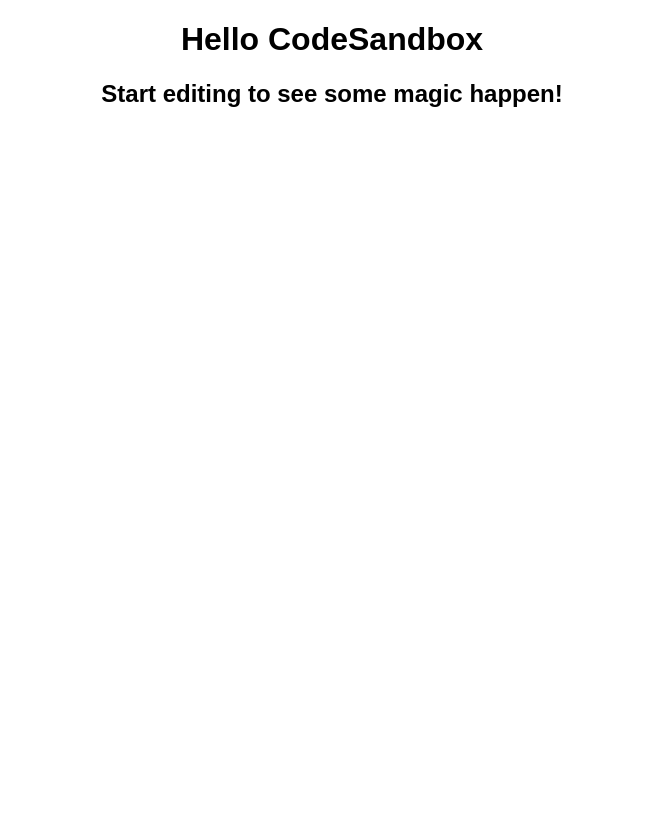
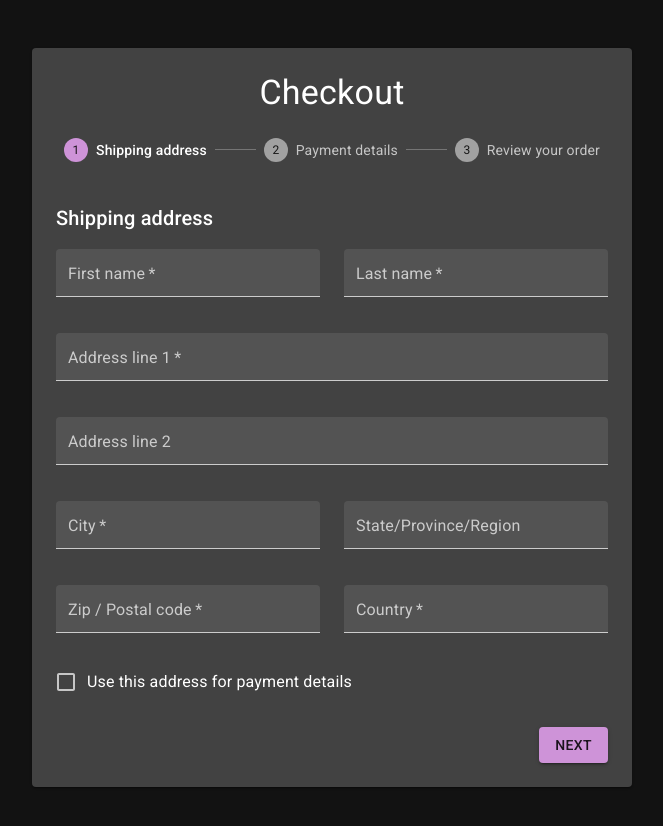
Before and after one commit to Reidond/material-form, a React app: page / in a window 1280 px wide. Shown: the whole page, without its empty margins (308-971 px from the left). Before the commit the page ends 800 px from the top, so only its background shows below. Built offline with nearby package versions, Linux system fonts and the light colour scheme.

Commit message:
Done with it

```diff
--- a/package.json
+++ b/package.json
@@ -6,6 +6,7 @@
   "main": "src/index.js",
   "dependencies": {
     "@material-ui/core": "4.5.0",
+    "@material-ui/icons": "4.4.3",
     "react": "16.8.6",
     "react-dom": "16.8.6",
     "react-scripts": "3.0.1"
--- a/public/index.html
+++ b/public/index.html
@@ -3,7 +3,10 @@
 
 <head>
 	<meta charset="utf-8">
-	<meta name="viewport" content="width=device-width, initial-scale=1, shrink-to-fit=no">
+	<meta
+  name="viewport"
+  content="minimum-scale=1, initial-scale=1, width=device-width, shrink-to-fit=no"
+/>
 	<meta name="theme-color" content="#000000">
 	<!--
       manifest.json provides metadata used when your web app is added to the
@@ -20,7 +23,9 @@
       work correctly both with client-side routing and a non-root public URL.
       Learn how to configure a non-root public URL by running `npm run build`.
     -->
-	<title>Material Form</title>
+  <link rel="stylesheet" href="https://fonts.googleapis.com/css?family=Roboto:300,400,500,700&display=swap" />
+	<link rel="stylesheet" href="https://fonts.googleapis.com/icon?family=Material+Icons" />
+  <title>Material Form</title>
 </head>
 
 <body>
--- /dev/null
+++ b/src/components/AddressForm.js
@@ -0,0 +1,119 @@
+import React from 'react';
+import Grid from '@material-ui/core/Grid';
+import Typography from '@material-ui/core/Typography';
+import TextField from '@material-ui/core/TextField';
+import FormControlLabel from '@material-ui/core/FormControlLabel';
+import Checkbox from '@material-ui/core/Checkbox';
+
+export default function AddressForm() {
+  return (
+    <React.Fragment>
+      <Typography variant="h6" gutterBottom>
+        Shipping address
+      </Typography>
+      <Grid container spacing={3}>
+        <Grid item xs={12} sm={6}>
+          <TextField
+            required
+            id="firstName"
+            name="firstName"
+            label="First name"
+            fullWidth
+            autoComplete="fname"
+            variant="filled"
+            margin="dense"
+          />
+        </Grid>
+        <Grid item xs={12} sm={6}>
+          <TextField
+            required
+            id="lastName"
+            name="lastName"
+            label="Last name"
+            fullWidth
+            autoComplete="lname"
+            variant="filled"
+            margin="dense"
+          />
+        </Grid>
+        <Grid item xs={12}>
+          <TextField
+            required
+            id="address1"
+            name="address1"
+            label="Address line 1"
+            fullWidth
+            autoComplete="billing address-line1"
+            variant="filled"
+            margin="dense"
+          />
+        </Grid>
+        <Grid item xs={12}>
+          <TextField
+            id="address2"
+            name="address2"
+            label="Address line 2"
+            fullWidth
+            autoComplete="billing address-line2"
+            variant="filled"
+            margin="dense"
+          />
+        </Grid>
+        <Grid item xs={12} sm={6}>
+          <TextField
+            required
+            id="city"
+            name="city"
+            label="City"
+            fullWidth
+            autoComplete="billing address-level2"
+            variant="filled"
+            margin="dense"
+          />
+        </Grid>
+        <Grid item xs={12} sm={6}>
+          <TextField
+            id="state"
+            name="state"
+            label="State/Province/Region"
+            fullWidth
+            variant="filled"
+            margin="dense"
+          />
+        </Grid>
+        <Grid item xs={12} sm={6}>
+          <TextField
+            required
+            id="zip"
+            name="zip"
+            label="Zip / Postal code"
+            fullWidth
+            autoComplete="billing postal-code"
+            variant="filled"
+            margin="dense"
+          />
+        </Grid>
+        <Grid item xs={12} sm={6}>
+          <TextField
+            required
+            id="country"
+            name="country"
+            label="Country"
+            fullWidth
+            autoComplete="billing country"
+            variant="filled"
+            margin="dense"
+          />
+        </Grid>
+        <Grid item xs={12}>
+          <FormControlLabel
+            control={
+              <Checkbox color="secondary" name="saveAddress" value="yes" />
+            }
+            label="Use this address for payment details"
+          />
+        </Grid>
+      </Grid>
+    </React.Fragment>
+  );
+}
--- /dev/null
+++ b/src/components/Checkout.js
@@ -0,0 +1,151 @@
+import React from 'react';
+import {
+  makeStyles,
+  createMuiTheme,
+  MuiThemeProvider as ThemeProvider,
+} from '@material-ui/core/styles';
+import CssBaseline from '@material-ui/core/CssBaseline';
+import Paper from '@material-ui/core/Paper';
+import Stepper from '@material-ui/core/Stepper';
+import Step from '@material-ui/core/Step';
+import StepLabel from '@material-ui/core/StepLabel';
+import Button from '@material-ui/core/Button';
+import Typography from '@material-ui/core/Typography';
+import AddressForm from './AddressForm';
+import PaymentForm from './PaymentForm';
+import Review from './Review';
+
+const theme = createMuiTheme({
+  palette: {
+    type: 'dark',
+    primary: {
+      main: '#ce93d8',
+      dark: '#9c64a6',
+      light: '#ffc4ff',
+    },
+    secondary: {
+      main: '#80cbc4',
+      dark: '#4f9a94',
+      light: '#b2fef7',
+    },
+  },
+});
+
+const useStyles = makeStyles(theme => ({
+  appBar: {
+    position: 'relative',
+  },
+  layout: {
+    width: 'auto',
+    marginLeft: theme.spacing(2),
+    marginRight: theme.spacing(2),
+    [theme.breakpoints.up(600 + theme.spacing(2) * 2)]: {
+      width: 600,
+      marginLeft: 'auto',
+      marginRight: 'auto',
+    },
+  },
+  paper: {
+    marginTop: theme.spacing(3),
+    marginBottom: theme.spacing(3),
+    padding: theme.spacing(2),
+    [theme.breakpoints.up(600 + theme.spacing(3) * 2)]: {
+      marginTop: theme.spacing(6),
+      marginBottom: theme.spacing(6),
+      padding: theme.spacing(3),
+    },
+  },
+  stepper: {
+    padding: theme.spacing(3, 0, 5),
+  },
+  buttons: {
+    display: 'flex',
+    justifyContent: 'flex-end',
+  },
+  button: {
+    marginTop: theme.spacing(3),
+    marginLeft: theme.spacing(1),
+  },
+}));
+
+const steps = ['Shipping address', 'Payment details', 'Review your order'];
+
+function getStepContent(step) {
+  switch (step) {
+    case 0:
+      return <AddressForm />;
+    case 1:
+      return <PaymentForm />;
+    case 2:
+      return <Review />;
+    default:
+      throw new Error('Unknown step');
+  }
+}
+
+export default function Checkout() {
+  const classes = useStyles();
+  const [activeStep, setActiveStep] = React.useState(0);
+
+  const handleNext = () => {
+    setActiveStep(activeStep + 1);
+  };
+
+  const handleBack = () => {
+    setActiveStep(activeStep - 1);
+  };
+
+  return (
+    <React.Fragment>
+      <CssBaseline />
+      <ThemeProvider theme={theme}>
+        <main className={classes.layout}>
+          <Paper className={classes.paper}>
+            <Typography component="h1" variant="h4" align="center">
+              Checkout
+            </Typography>
+            <Stepper activeStep={activeStep} className={classes.stepper}>
+              {steps.map(label => (
+                <Step key={label}>
+                  <StepLabel>{label}</StepLabel>
+                </Step>
+              ))}
+            </Stepper>
+            <React.Fragment>
+              {activeStep === steps.length ? (
+                <React.Fragment>
+                  <Typography variant="h5" gutterBottom>
+                    Thank you for your order.
+                  </Typography>
+                  <Typography variant="subtitle1">
+                    Your order number is #2001539. We have emailed your order
+                    confirmation, and will send you an update when your order
+                    has shipped.
+                  </Typography>
+                </React.Fragment>
+              ) : (
+                <React.Fragment>
+                  {getStepContent(activeStep)}
+                  <div className={classes.buttons}>
+                    {activeStep !== 0 && (
+                      <Button onClick={handleBack} className={classes.button}>
+                        Back
+                      </Button>
+                    )}
+                    <Button
+                      variant="contained"
+                      color="primary"
+                      onClick={handleNext}
+                      className={classes.button}>
+                      {activeStep === steps.length - 1 ? 'Place order' : 'Next'}
+                    </Button>
+                  </div>
+                </React.Fragment>
+              )}
+            </React.Fragment>
+          </Paper>
+        </main>
+      </ThemeProvider>
+    </React.Fragment>
+  );
+}
--- /dev/null
+++ b/src/components/PaymentForm.js
@@ -0,0 +1,61 @@
+import React from 'react';
+import Typography from '@material-ui/core/Typography';
+import Grid from '@material-ui/core/Grid';
+import TextField from '@material-ui/core/TextField';
+import FormControlLabel from '@material-ui/core/FormControlLabel';
+import Checkbox from '@material-ui/core/Checkbox';
+
+export default function PaymentForm() {
+  return (
+    <React.Fragment>
+      <Typography variant="h6" gutterBottom>
+        Payment method
+      </Typography>
+      <Grid container spacing={3}>
+        <Grid item xs={12} md={6}>
+          <TextField
+            required
+            id="cardName"
+            label="Name on card"
+            fullWidth
+            variant="outlined"
+          />
+        </Grid>
+        <Grid item xs={12} md={6}>
+          <TextField
+            required
+            id="cardNumber"
+            label="Card number"
+            fullWidth
+            variant="outlined"
+          />
+        </Grid>
+        <Grid item xs={12} md={6}>
+          <TextField
+            required
+            id="expDate"
+            label="Expiry date"
+            fullWidth
+            variant="outlined"
+          />
+        </Grid>
+        <Grid item xs={12} md={6}>
+          <TextField
+            required
+            id="cvv"
+            label="CVV"
+            helperText="Last three digits on signature strip"
+            fullWidth
+            variant="outlined"
+          />
+        </Grid>
+        <Grid item xs={12}>
+          <FormControlLabel
+            control={<Checkbox color="secondary" name="saveCard" value="yes" />}
+            label="Remember credit card details for next time"
+          />
+        </Grid>
+      </Grid>
+    </React.Fragment>
+  );
+}
--- /dev/null
+++ b/src/components/Review.js
@@ -0,0 +1,92 @@
+import React from 'react';
+import { makeStyles } from '@material-ui/core/styles';
+import Typography from '@material-ui/core/Typography';
+import List from '@material-ui/core/List';
+import ListItem from '@material-ui/core/ListItem';
+import ListItemText from '@material-ui/core/ListItemText';
+import Grid from '@material-ui/core/Grid';
+
+const products = [
+  { name: 'Product 1', desc: 'A nice thing', price: '$9.99' },
+  { name: 'Product 2', desc: 'Another thing', price: '$3.45' },
+  { name: 'Product 3', desc: 'Something else', price: '$6.51' },
+  { name: 'Product 4', desc: 'Best thing of all', price: '$14.11' },
+  { name: 'Shipping', desc: '', price: 'Free' },
+];
+const addresses = [
+  '1 Material-UI Drive',
+  'Reactville',
+  'Anytown',
+  '99999',
+  'USA',
+];
+const payments = [
+  { name: 'Card type', detail: 'Visa' },
+  { name: 'Card holder', detail: 'Mr John Smith' },
+  { name: 'Card number', detail: 'xxxx-xxxx-xxxx-1234' },
+  { name: 'Expiry date', detail: '04/2024' },
+];
+
+const useStyles = makeStyles(theme => ({
+  listItem: {
+    padding: theme.spacing(1, 0),
+  },
+  total: {
+    fontWeight: '700',
+  },
+  title: {
+    marginTop: theme.spacing(2),
+  },
+}));
+
+export default function Review() {
+  const classes = useStyles();
+
+  return (
+    <React.Fragment>
+      <Typography variant="h6" gutterBottom>
+        Order summary
+      </Typography>
+      <List disablePadding>
+        {products.map(product => (
+          <ListItem className={classes.listItem} key={product.name}>
+            <ListItemText primary={product.name} secondary={product.desc} />
+            <Typography variant="body2">{product.price}</Typography>
+          </ListItem>
+        ))}
+        <ListItem className={classes.listItem}>
+          <ListItemText primary="Total" />
+          <Typography variant="subtitle1" className={classes.total}>
+            $34.06
+          </Typography>
+        </ListItem>
+      </List>
+      <Grid container spacing={2}>
+        <Grid item xs={12} sm={6}>
+          <Typography variant="h6" gutterBottom className={classes.title}>
+            Shipping
+          </Typography>
+          <Typography gutterBottom>John Smith</Typography>
+          <Typography gutterBottom>{addresses.join(', ')}</Typography>
+        </Grid>
+        <Grid item container direction="column" xs={12} sm={6}>
+          <Typography variant="h6" gutterBottom className={classes.title}>
+            Payment details
+          </Typography>
+          <Grid container>
+            {payments.map(payment => (
+              <React.Fragment key={payment.name}>
+                <Grid item xs={6}>
+                  <Typography gutterBottom>{payment.name}</Typography>
+                </Grid>
+                <Grid item xs={6}>
+                  <Typography gutterBottom>{payment.detail}</Typography>
+                </Grid>
+              </React.Fragment>
+            ))}
+          </Grid>
+        </Grid>
+      </Grid>
+    </React.Fragment>
+  );
+}
--- a/src/index.js
+++ b/src/index.js
@@ -1,16 +1,12 @@
-import React from "react";
-import ReactDOM from "react-dom";
+import React from 'react';
+import ReactDOM from 'react-dom';
+import Checkout from './components/Checkout';
 
-import "./styles.css";
+import './styles.css';
 
 function App() {
-  return (
-    <div className="App">
-      <h1>Hello CodeSandbox</h1>
-      <h2>Start editing to see some magic happen!</h2>
-    </div>
-  );
+  return <Checkout />;
 }
 
-const rootElement = document.getElementById("root");
+const rootElement = document.getElementById('root');
 ReactDOM.render(<App />, rootElement);
--- a/src/styles.css
+++ b/src/styles.css
@@ -1,4 +1,7 @@
-.App {
-  font-family: sans-serif;
-  text-align: center;
+:root {
+  background-color: #121212;
 }
+
+#root {
+  background-color: #121212;
+}
```
